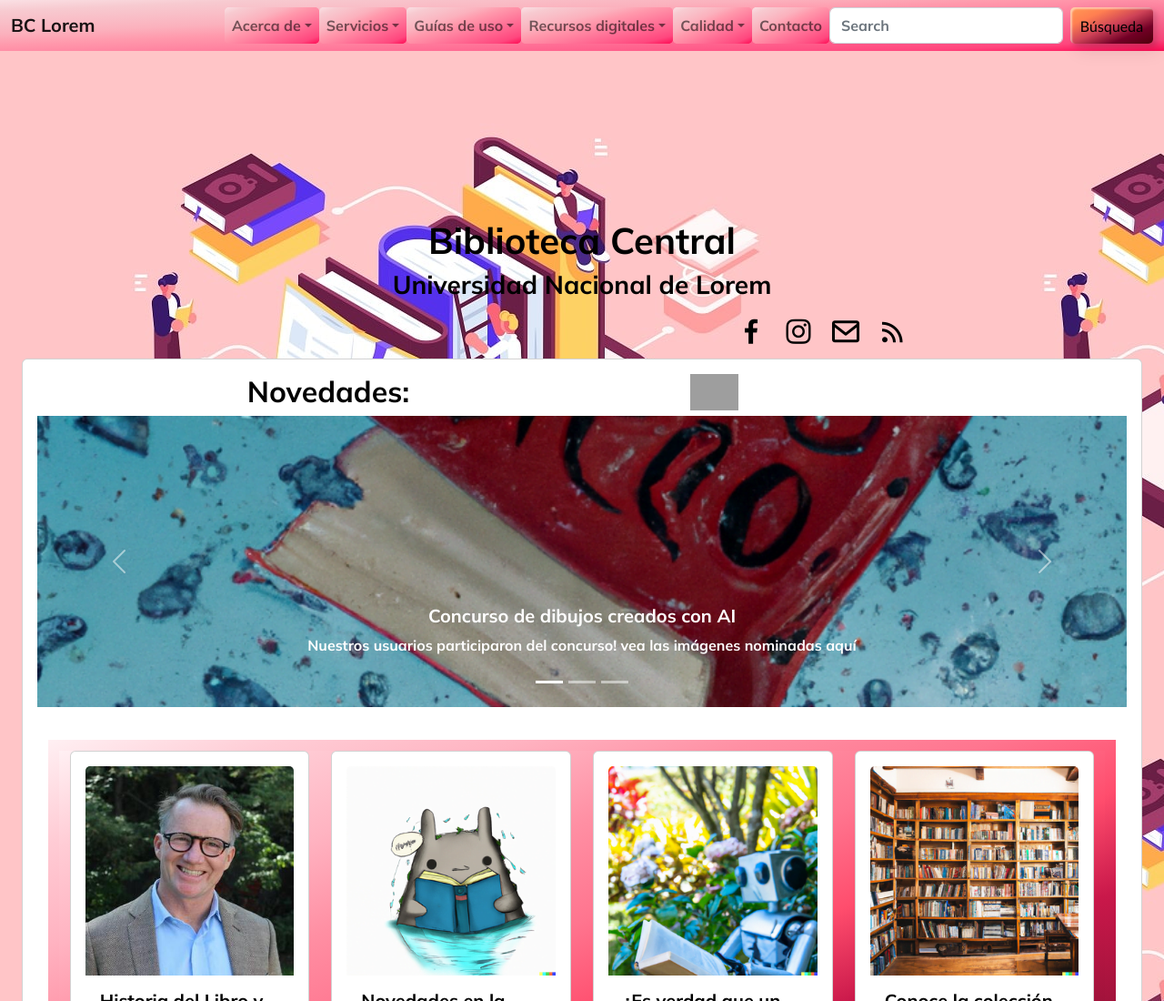
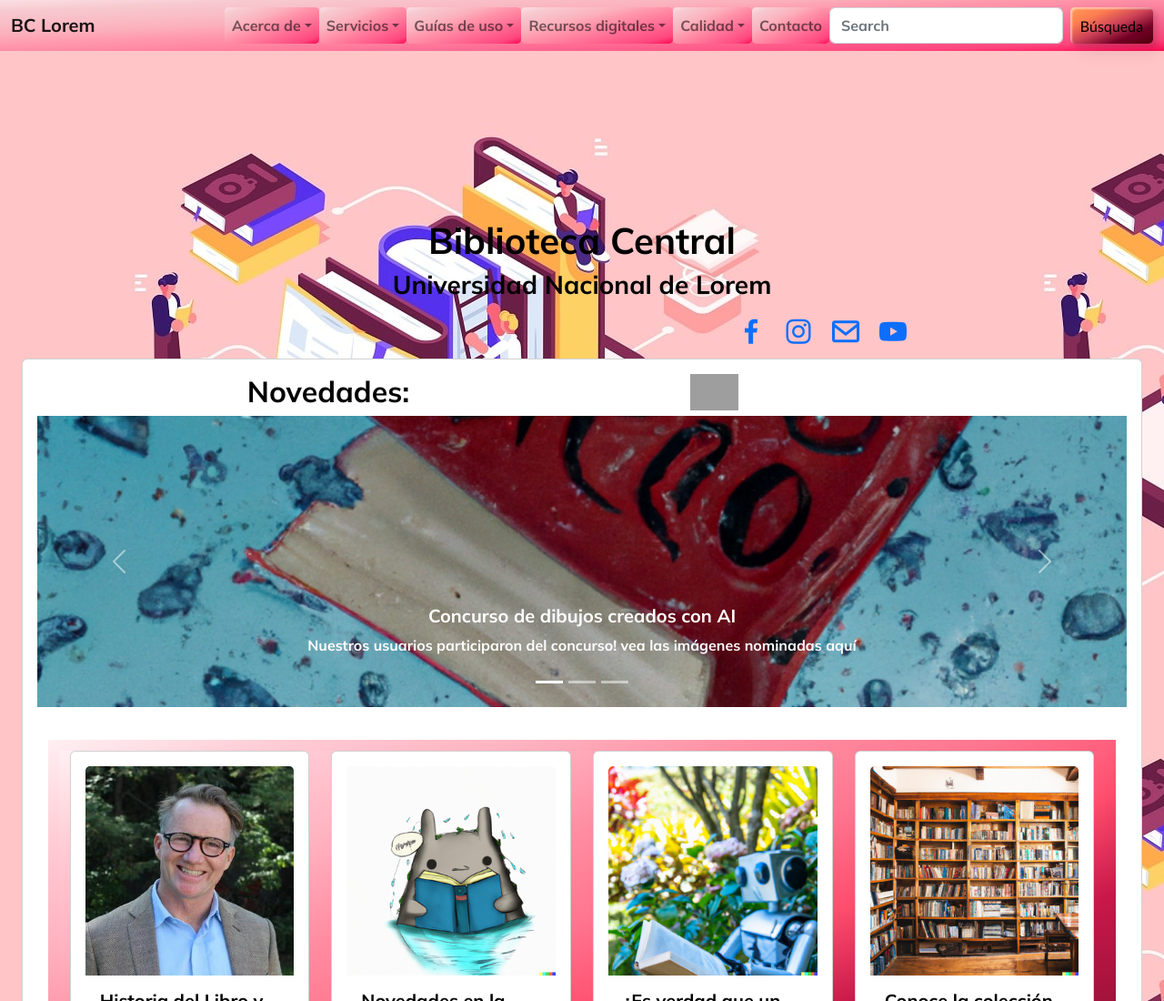
Before and after one commit to DaniMGithub/PreEntrega3-Milano, a website: page index.html in a window 1280 px wide. Shown: the top 1100 px of the page at 91% size. Drawn offline with nearby package versions, Linux system fonts and the light colour scheme; grey boxes are pictures that could not be loaded.

Commit message:
iconos de redes sociales

```diff
--- a/index.html
+++ b/index.html
@@ -11,11 +11,6 @@
     <link rel="preconnect" href="https://fonts.googleapis.com">
   <link rel="preconnect" href="https://fonts.gstatic.com" crossorigin>
   <link href="https://fonts.googleapis.com/css2?family=Montserrat:wght@200&family=Quicksand&family=Roboto+Slab:wght@200&display=swap" rel="stylesheet">
-<!-- LETRACHINA -->
-  <link rel="preconnect" href="https://fonts.googleapis.com">
-  <link rel="preconnect" href="https://fonts.gstatic.com" crossorigin>
-  <link href="https://fonts.googleapis.com/css2?family=Noto+Serif+TC:wght@200&display=swap" rel="stylesheet">
-
 <!-- Favicon -->
     <link rel="shortcut icon" href="./images/logo6.png">
 <!-- Boxicons CSS para iconos de redes sociales -->
@@ -142,11 +137,12 @@
             <div class="rosita">
               <!-- iconos de redes sociales -->
                   <div class="d-flex flex-row-reverse">
-                      <div class="p-2"><i class='bx bx-rss bx-md bx-tada-hover'></i></div>
-                      <div class="p-2"><i class='bx bx-envelope bx-md bx-tada-hover'></i></div>
-                      <div class="p-2"><i class='bx bxl-instagram bx-md bx-tada-hover'></i></div>
-                      <div class="p-2"><i class='bx bxl-facebook bx-md bx-tada-hover'></i></div>
+                      <div class="p-2"><a class="redes" href="https://www.youtube.com/watch?v=9geCkchqi04"><i class='bx bxl-youtube bx-md bx-tada-hover'></i></a></div>
+                      <div class="p-2"><a class="redes" href="random@random.com"><i class='bx bx-envelope bx-md bx-tada-hover'></i></a></div>
+                      <div class="p-2"><a class="redes" href="https://www.instagram.com/lalioficial/?hl=es"><i class='bx bxl-instagram bx-md bx-tada-hover'></i></a></div>
+                      <div class="p-2"><a class="redes" href="https://es-la.facebook.com/katyperry/"><i class='bx bxl-facebook bx-md bx-tada-hover'></i></a></div>
                   </div>
+                  <!-- fin iconos de redes sociales -->
                    <div class="row">
                       <div class="col-sm-6">
                     </div>
```
Also changed, not shown: pages/about.html (+7 -7 lines), pages/calidad.html (+7 -6 lines), pages/contacto.html (+7 -6 lines), pages/guias.html (+7 -6 lines), pages/historia.html (+7 -6 lines), pages/servicios.html (+7 -6 lines).
